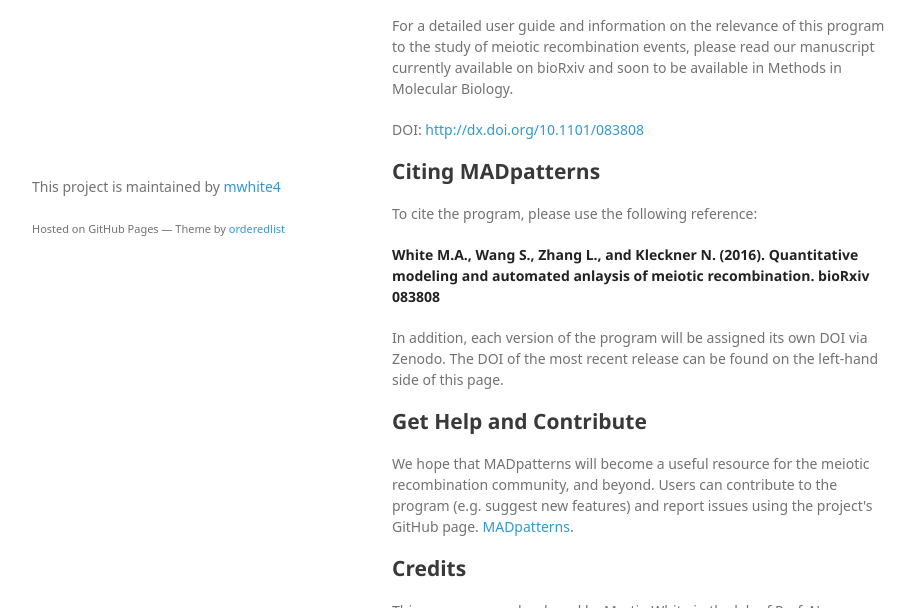
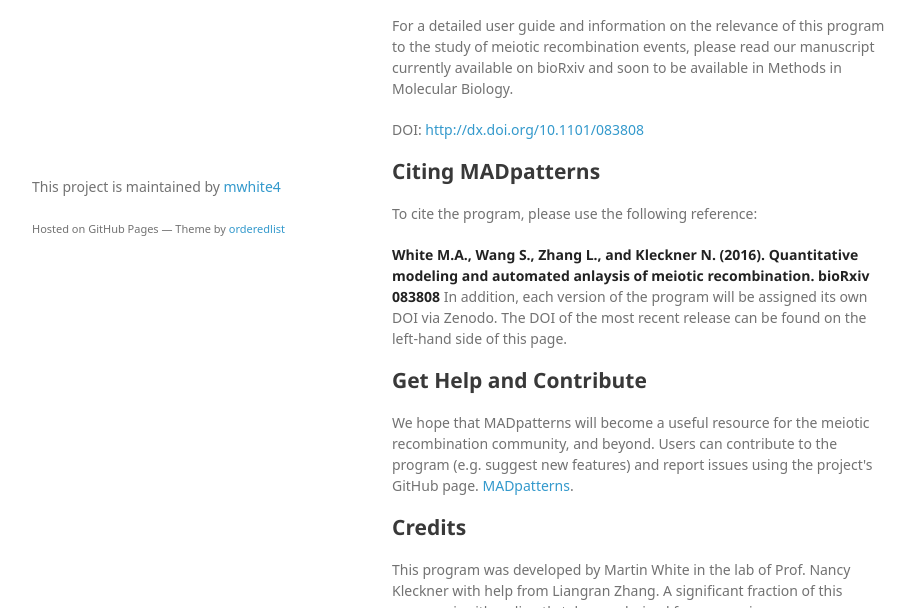
Before and after one commit to mwhite4/MADpatterns, a plain HTML site: page index.html in a window 1280 px wide. Shown: the part 492-1100 px from the top of the page, without its empty margins (178-1093 px from the left). Drawn offline with Linux system fonts and the light colour scheme; a web font is replaced by a local one.

Commit message:
Update index.html

```diff
--- a/index.html
+++ b/index.html
@@ -62,9 +62,8 @@
 <a id="citation" class="anchor" href="#citation" aria-hidden="true"><span aria-hidden="true" class="octicon octicon-link"></span></a>Citing MADpatterns</h2>
 
 <p>To cite the program, please use the following reference:
-<p><strong>White M.A., Wang S., Zhang L., and Kleckner N. (2016). Quantitative modeling and automated anlaysis of meiotic recombination. bioRxiv 083808</strong></p>
-
-<p>In addition, each version of the program will be assigned its own DOI via Zenodo.  The DOI of the most recent release can be found on the left-hand side of this page.</p>
+<p><strong>White M.A., Wang S., Zhang L., and Kleckner N. (2016). Quantitative modeling and automated anlaysis of meiotic recombination. bioRxiv 083808</strong>
+In addition, each version of the program will be assigned its own DOI via Zenodo.  The DOI of the most recent release can be found on the left-hand side of this page.</p>
 
 <h2>
 <a id="contributions-and-user-support" class="anchor" href="#usage" aria-hidden="true"><span aria-hidden="true" class="octicon octicon-link"></span></a>Get Help and Contribute</h2>
```
